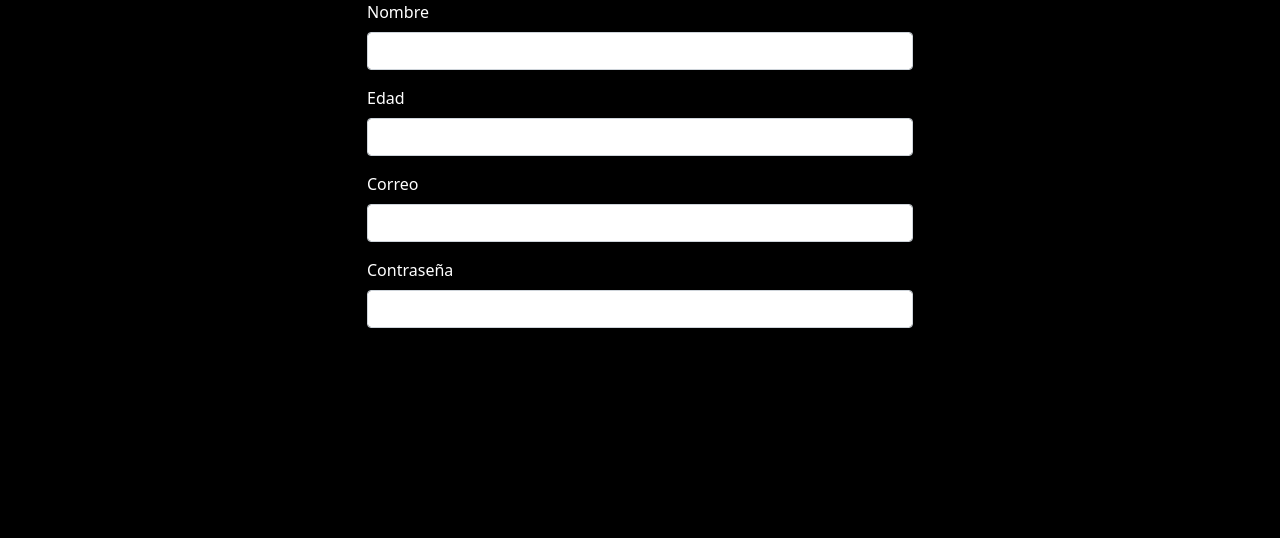
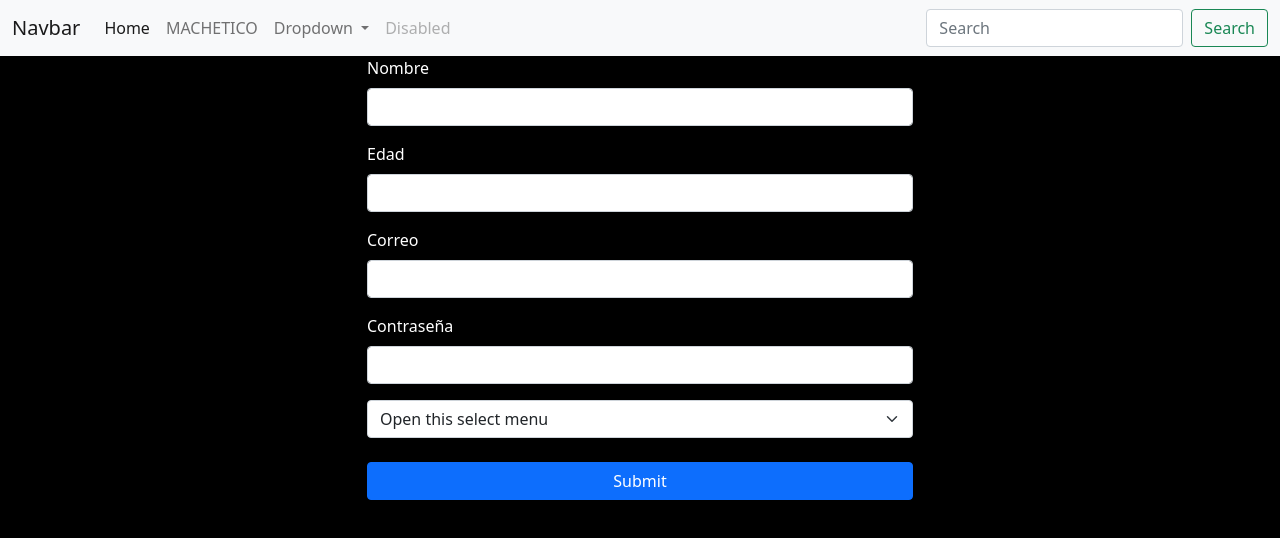
Before and after one commit to AndresFRuiz16/tienda, a plain HTML site: page index.html in a window 1280 px wide. Drawn offline with nearby package versions, Linux system fonts and the light colour scheme.

Commit message:
se crea machetico

```diff
--- a/index.html
+++ b/index.html
@@ -10,7 +10,42 @@
 </head>
 <body class="fondo texto">
     <header>
-
+        <nav class="navbar navbar-expand-lg navbar-light bg-light">
+            <div class="container-fluid">
+              <a class="navbar-brand" href="#">Navbar</a>
+              <button class="navbar-toggler" type="button" data-bs-toggle="collapse" data-bs-target="#navbarSupportedContent" aria-controls="navbarSupportedContent" aria-expanded="false" aria-label="Toggle navigation">
+                <span class="navbar-toggler-icon"></span>
+              </button>
+              <div class="collapse navbar-collapse" id="navbarSupportedContent">
+                <ul class="navbar-nav me-auto mb-2 mb-lg-0">
+                  <li class="nav-item">
+                    <a class="nav-link active" aria-current="page" href="#">Home</a>
+                  </li>
+                  <li class="nav-item">
+                    <a class="nav-link" href="empanadas.html">MACHETICO</a>
+                  </li>
+                  <li class="nav-item dropdown">
+                    <a class="nav-link dropdown-toggle" href="#" id="navbarDropdown" role="button" data-bs-toggle="dropdown" aria-expanded="false">
+                      Dropdown
+                    </a>
+                    <ul class="dropdown-menu" aria-labelledby="navbarDropdown">
+                      <li><a class="dropdown-item" href="#">Action</a></li>
+                      <li><a class="dropdown-item" href="#">Another action</a></li>
+                      <li><hr class="dropdown-divider"></li>
+                      <li><a class="dropdown-item" href="#">Something else here</a></li>
+                    </ul>
+                  </li>
+                  <li class="nav-item">
+                    <a class="nav-link disabled">Disabled</a>
+                  </li>
+                </ul>
+                <form class="d-flex">
+                  <input class="form-control me-2" type="search" placeholder="Search" aria-label="Search">
+                  <button class="btn btn-outline-success" type="submit">Search</button>
+                </form>
+              </div>
+            </div>
+          </nav>
     </header>
     <main>
         <div class="container">
@@ -23,16 +58,23 @@
                         </div>
                         <div class="mb-3">
                             <label class="form-label">Edad</label>
-                            <input type="text" class="form-control" id="nombre" aria-describedby="emailHelp">
+                            <input type="number" class="form-control" id="edad" aria-describedby="emailHelp">
                         </div>
                         <div class="mb-3">
                             <label class="form-label">Correo</label>
-                            <input type="text" class="form-control" id="nombre" aria-describedby="emailHelp">
+                            <input type="email" class="form-control" id="correo" aria-describedby="emailHelp">
                         </div>
                         <div class="mb-3">
                             <label class="form-label">Contraseña</label>
-                            <input type="text" class="form-control" id="nombre" aria-describedby="emailHelp">
+                            <input type="password" class="form-control" id="comtrasena" aria-describedby="emailHelp">
                         </div>
+                        <select class="form-select mt-3" aria-label="Default select example">
+                            <option selected>Open this select menu</option>
+                            <option value="1">One</option>
+                            <option value="2">Two</option>
+                            <option value="3">Three</option>
+                          </select>
+                        <button type="submit" class="btn btn-primary w-100 mt-4">Submit</button>
                     </form>
                 </div>
             </div>
```
Also changed, not shown: empanadas.html (added, +12 -0 lines).
